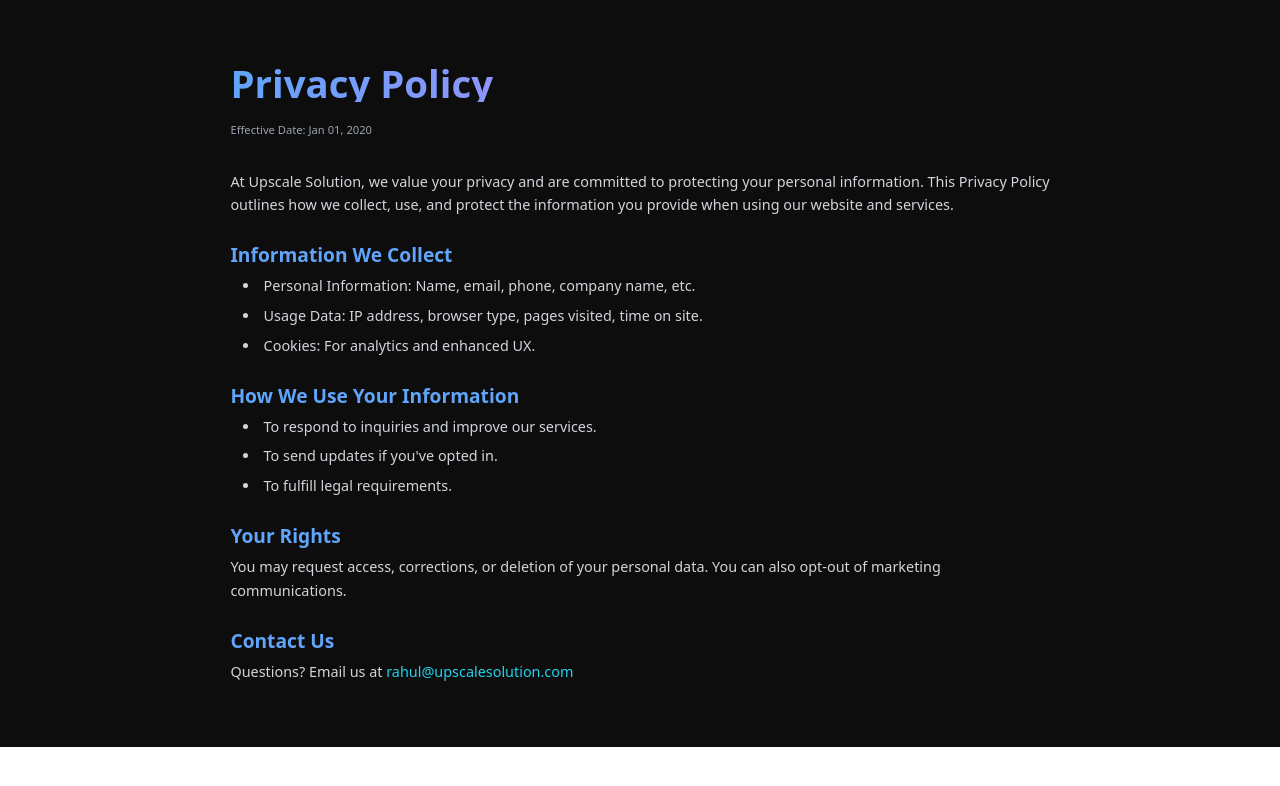
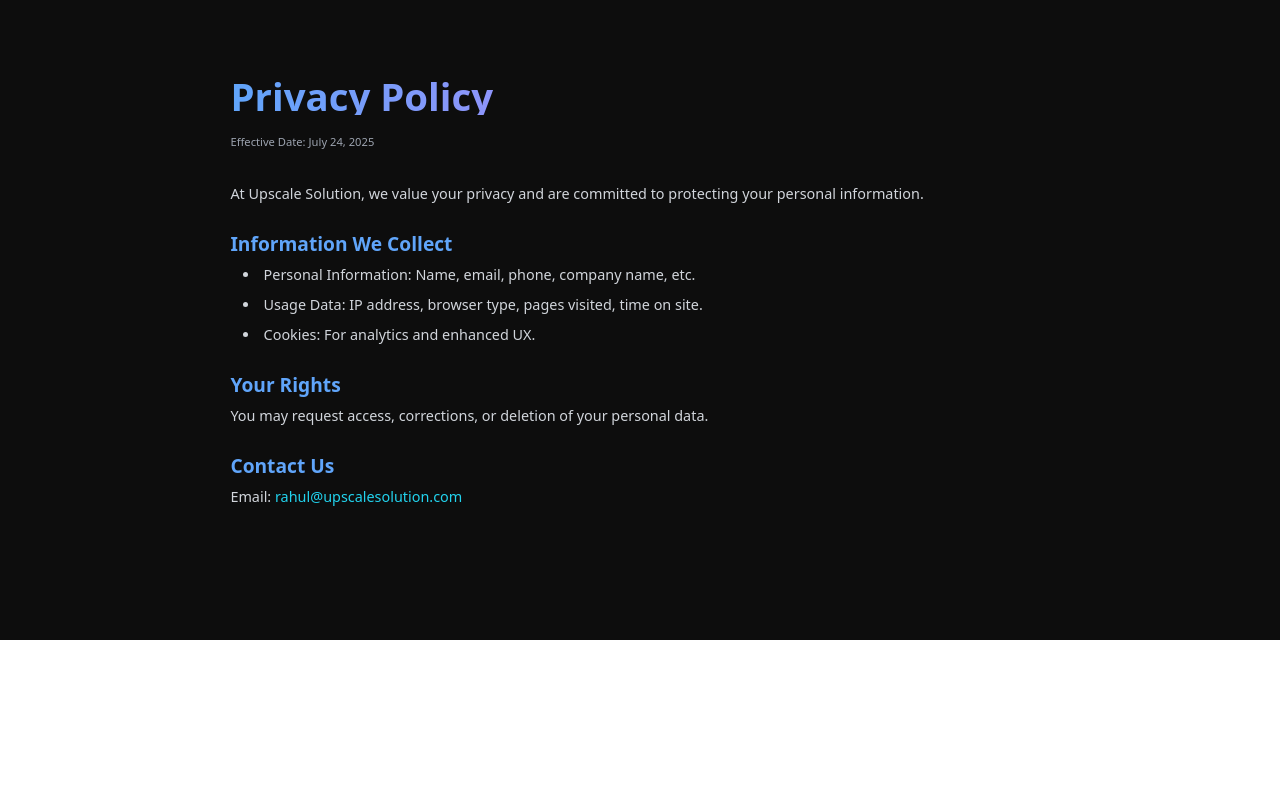
Before and after one commit to CSNET-OF-RAHUL/upscale-solution-website, a Next.js app in the folder Upscale_Dev/: page /privacy-policy in a window 1280 px wide. Shown: the top 786 px of the page. Built offline with nearby package versions, Linux system fonts and the light colour scheme.

Commit message:
Update page.tsx

```diff
--- a/Upscale_Dev/app/privacy-policy/page.tsx
+++ b/Upscale_Dev/app/privacy-policy/page.tsx
@@ -3,18 +3,17 @@
 
 export default function PrivacyPolicy() {
   return (
-    <section className="min-h-screen w-full bg-[#0d0d0d] text-gray-300 py-20 px-6">
+    <main className="min-h-screen bg-[#0d0d0d] text-gray-300 py-24 px-6">
       <div className="max-w-5xl mx-auto">
         <h1 className="text-4xl sm:text-5xl font-bold text-transparent bg-clip-text bg-gradient-to-r from-blue-400 via-violet-400 to-cyan-400 mb-6">
           Privacy Policy
         </h1>
-        <p className="text-sm text-gray-400 mb-10">Effective Date: Jan 01, 2020</p>
+        <p className="text-sm text-gray-400 mb-10">Effective Date: July 24, 2025</p>
 
         <div className="space-y-8 text-lg leading-relaxed">
           <p>
-            At Upscale Solution, we value your privacy and are committed to protecting your personal information. This Privacy Policy outlines how we collect, use, and protect the information you provide when using our website and services.
+            At Upscale Solution, we value your privacy and are committed to protecting your personal information.
           </p>
-
           <div>
             <h2 className="text-2xl font-semibold text-blue-400 mb-2">Information We Collect</h2>
             <ul className="list-disc list-inside pl-4 space-y-2">
@@ -23,31 +22,16 @@
               <li>Cookies: For analytics and enhanced UX.</li>
             </ul>
           </div>
-
-          <div>
-            <h2 className="text-2xl font-semibold text-blue-400 mb-2">How We Use Your Information</h2>
-            <ul className="list-disc list-inside pl-4 space-y-2">
-              <li>To respond to inquiries and improve our services.</li>
-              <li>To send updates if you've opted in.</li>
-              <li>To fulfill legal requirements.</li>
-            </ul>
-          </div>
-
           <div>
             <h2 className="text-2xl font-semibold text-blue-400 mb-2">Your Rights</h2>
-            <p>
-              You may request access, corrections, or deletion of your personal data. You can also opt-out of marketing communications.
-            </p>
+            <p>You may request access, corrections, or deletion of your personal data.</p>
           </div>
-
           <div>
             <h2 className="text-2xl font-semibold text-blue-400 mb-2">Contact Us</h2>
-            <p>
-              Questions? Email us at <Link href="mailto:rahul@upscalesolution.com" className="text-cyan-400 hover:underline">rahul@upscalesolution.com</Link>
-            </p>
+            <p>Email: <Link href="mailto:rahul@upscalesolution.com" className="text-cyan-400 hover:underline">rahul@upscalesolution.com</Link></p>
           </div>
         </div>
       </div>
-    </section>
+    </main>
   );
 }
```
